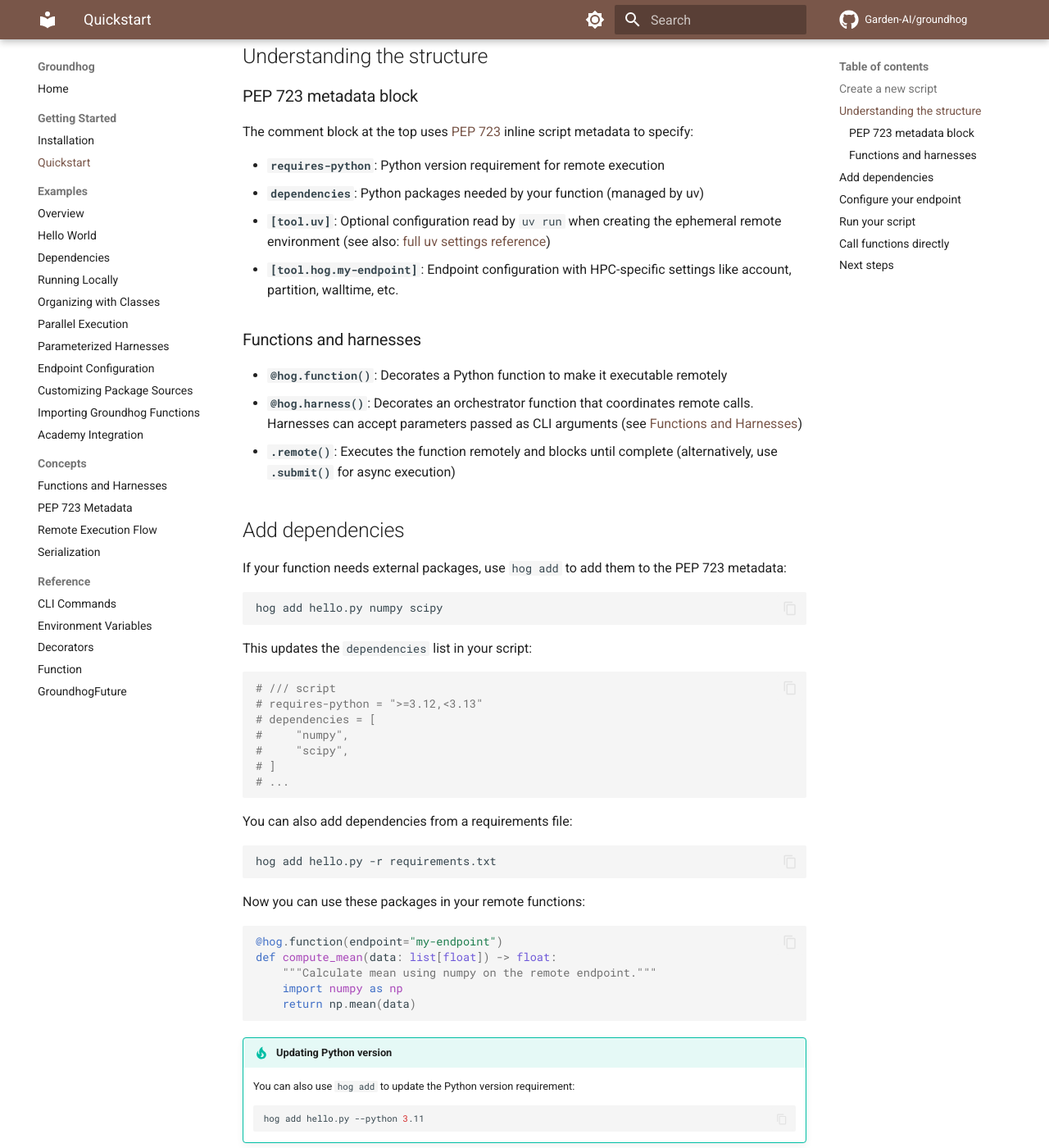
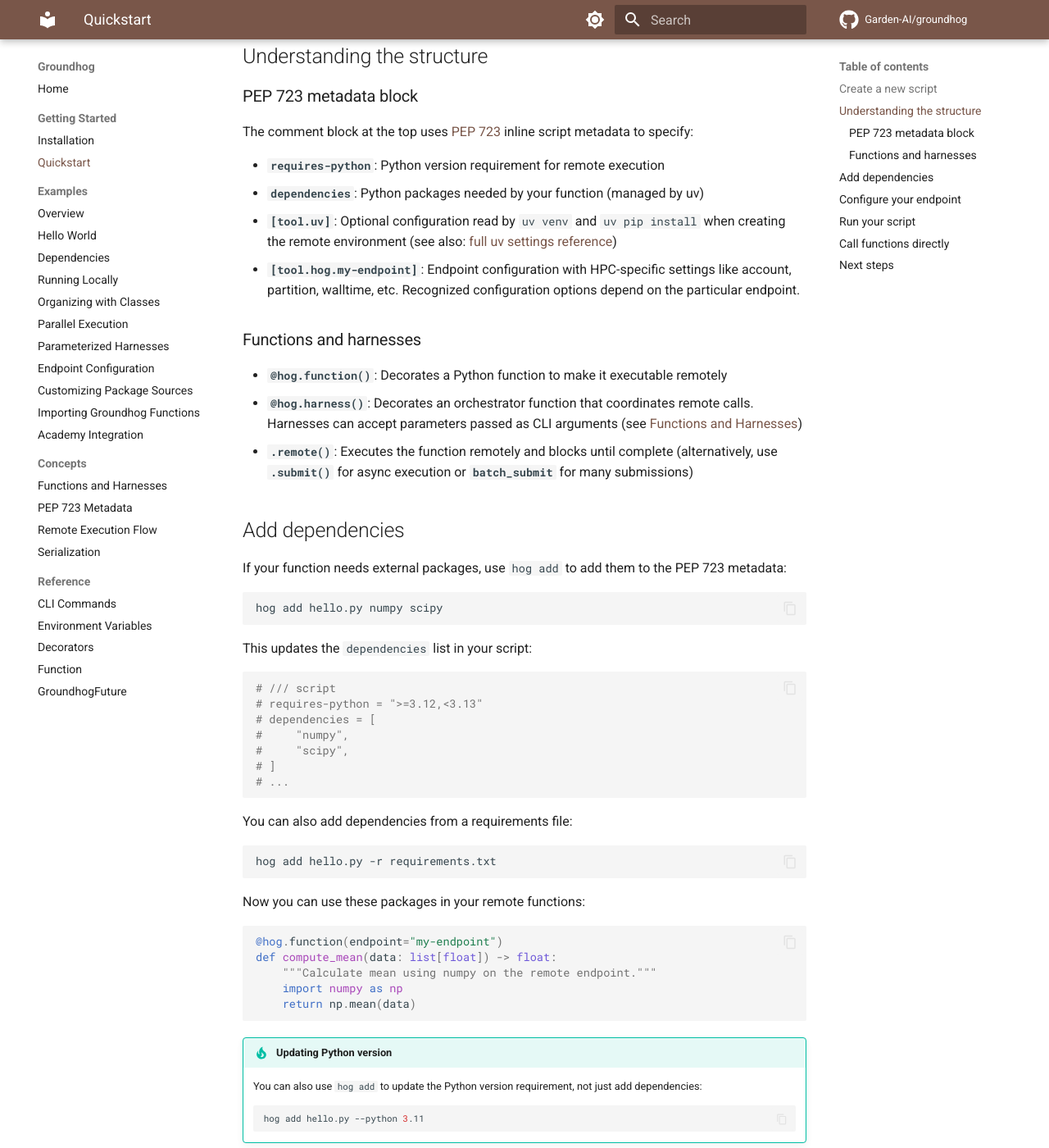
Before and after one commit to Garden-AI/groundhog, an MkDocs documentation site: the page built from docs/getting-started/quickstart.md, in a window 1280 px wide and 1400 px high, scrolled down 1174 px. Shown: the whole window at 82% size. Built offline with MkDocs 1.6.1 and Material for MkDocs 9.7.7, drawn with Linux system fonts in a browser that asks for light colours; comment, search, counter and statistics services are not loaded; the version menu is left out.

Commit message:
misc docs updates

````diff
--- a/docs/getting-started/quickstart.md
+++ b/docs/getting-started/quickstart.md
@@ -54,14 +54,15 @@ The comment block at the top uses [PEP 723](https://peps.python.org/pep-0723/) i
 
 - **`requires-python`**: Python version requirement for remote execution
 - **`dependencies`**: Python packages needed by your function (managed by uv)
-- **`[tool.uv]`**: Optional configuration read by `uv run` when creating the ephemeral remote environment (see also: [full uv settings reference](https://docs.astral.sh/uv/reference/settings/))
-- **`[tool.hog.my-endpoint]`**: Endpoint configuration with HPC-specific settings like account, partition, walltime, etc.
+- **`[tool.uv]`**: Optional configuration read by `uv venv` and `uv pip install` when creating the remote environment (see also: [full uv settings reference](https://docs.astral.sh/uv/reference/settings/))
+- **`[tool.hog.my-endpoint]`**: Endpoint configuration with HPC-specific settings like account, partition, walltime, etc. Recognized configuration options depend on the particular endpoint.
+
 
 ### Functions and harnesses
 
 - **`@hog.function()`**: Decorates a Python function to make it executable remotely
 - **`@hog.harness()`**: Decorates an orchestrator function that coordinates remote calls. Harnesses can accept parameters passed as CLI arguments (see [Functions and Harnesses](../concepts/functions-and-harnesses.md))
-- **`.remote()`**: Executes the function remotely and blocks until complete (alternatively, use **`.submit()`** for async execution)
+- **`.remote()`**: Executes the function remotely and blocks until complete (alternatively, use **`.submit()`** for async execution or **`batch_submit`** for many submissions)
 
 ## Add dependencies
 
@@ -100,7 +101,7 @@ def compute_mean(data: list[float]) -> float:
 ```
 
 !!! tip "Updating Python version"
-    You can also use `hog add` to update the Python version requirement:
+    You can also use `hog add` to update the Python version requirement, not just add dependencies:
 
     ```bash
     hog add hello.py --python 3.11
````
Also changed, not shown: docs/concepts/functions-and-harnesses.md (+2 -2 lines), docs/examples/index.md (+1 -1 lines), docs/examples/local.md (+1 -1 lines), docs/index.md (+1 -1 lines), 1 other file.
